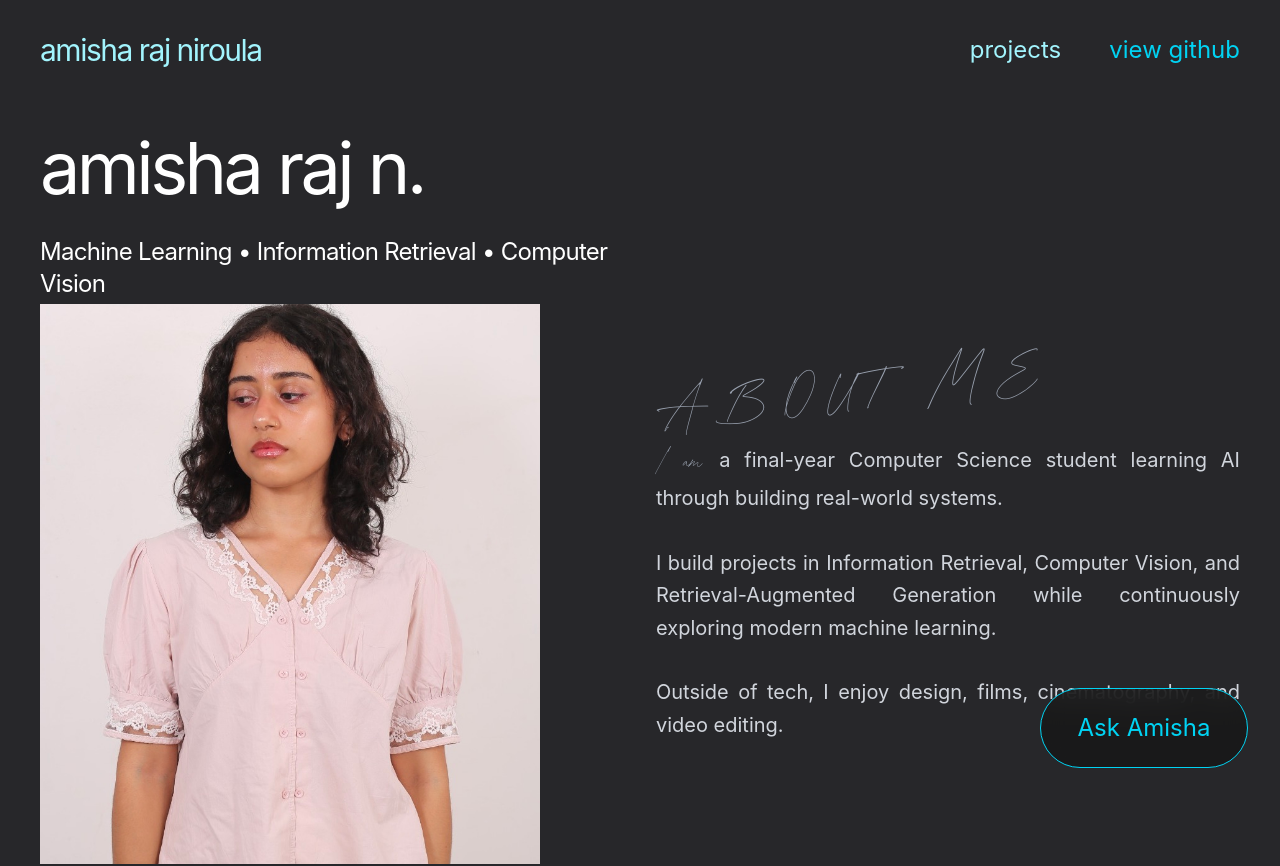
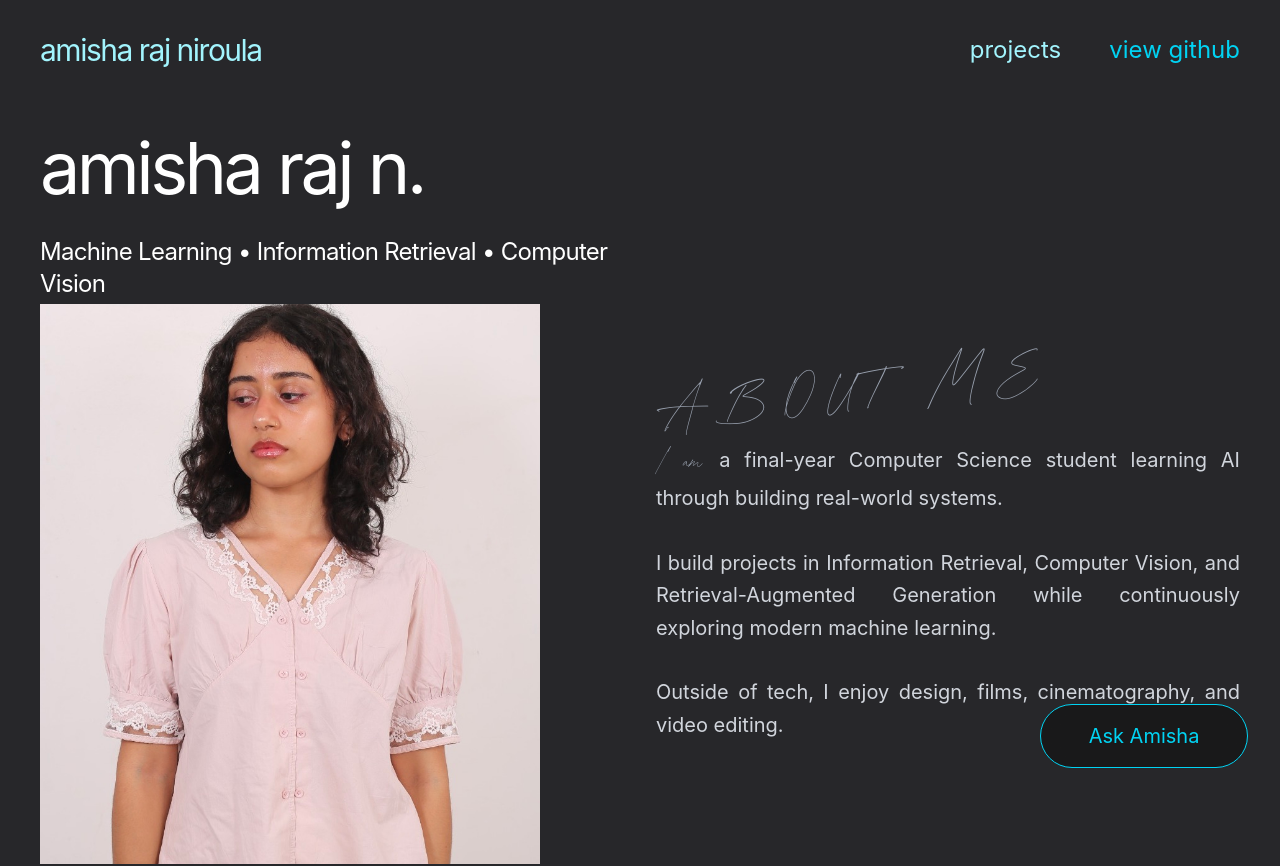
Before and after one commit to amisharn/portfolio, a React (Vite) app in the folder frontend/: page / in a window 1280 px wide. Shown: the top 866 px of the page. Built offline with nearby package versions, Linux system fonts and the light colour scheme.

Commit message:
fixing deployment issues

```diff
--- a/frontend/src/components/FloatingChatButton.jsx
+++ b/frontend/src/components/FloatingChatButton.jsx
@@ -13,7 +13,7 @@ function FloatingChatButton({ onClick }) {
         z-50
         h-14
         sm:h-16
-        lg:h-20
+        lg:h-16
         px-6
         sm:px-8
         lg:w-52
@@ -30,7 +30,7 @@ function FloatingChatButton({ onClick }) {
         hover:scale-105
       "
     >
-      <span className="text-sm sm:text-lg lg:text-2xl text-cyan-400  whitespace-nowrap">
+      <span className="text-sm sm:text-lg lg:text-xl text-cyan-400  whitespace-nowrap">
         Ask Amisha
       </span>
     </button>
--- a/frontend/src/components/Hero.jsx
+++ b/frontend/src/components/Hero.jsx
@@ -6,7 +6,7 @@ function Hero() {
       <div className="flex flex-col lg:flex-row justify-between items-start gap-12 lg:gap-8">
         {/* Left */}
         <div className="w-full lg:w-1/2">
-          <h1 className="text-4xl sm:text-5xl md:text-6xl lg:text-7xl font-normal tracking-[-0.05em] leading-none mt-4 sm:mt-8 mb-6 sm:mb-8">
+          <h1 className="text-4xl sm:text-5xl md:text-6xl lg:text-7xl font-normal tracking-[-0.05em] leading-none mt-4 sm:mt-8 mb-1 sm:mb-8">
             amisha raj n.
           </h1>
 
```
